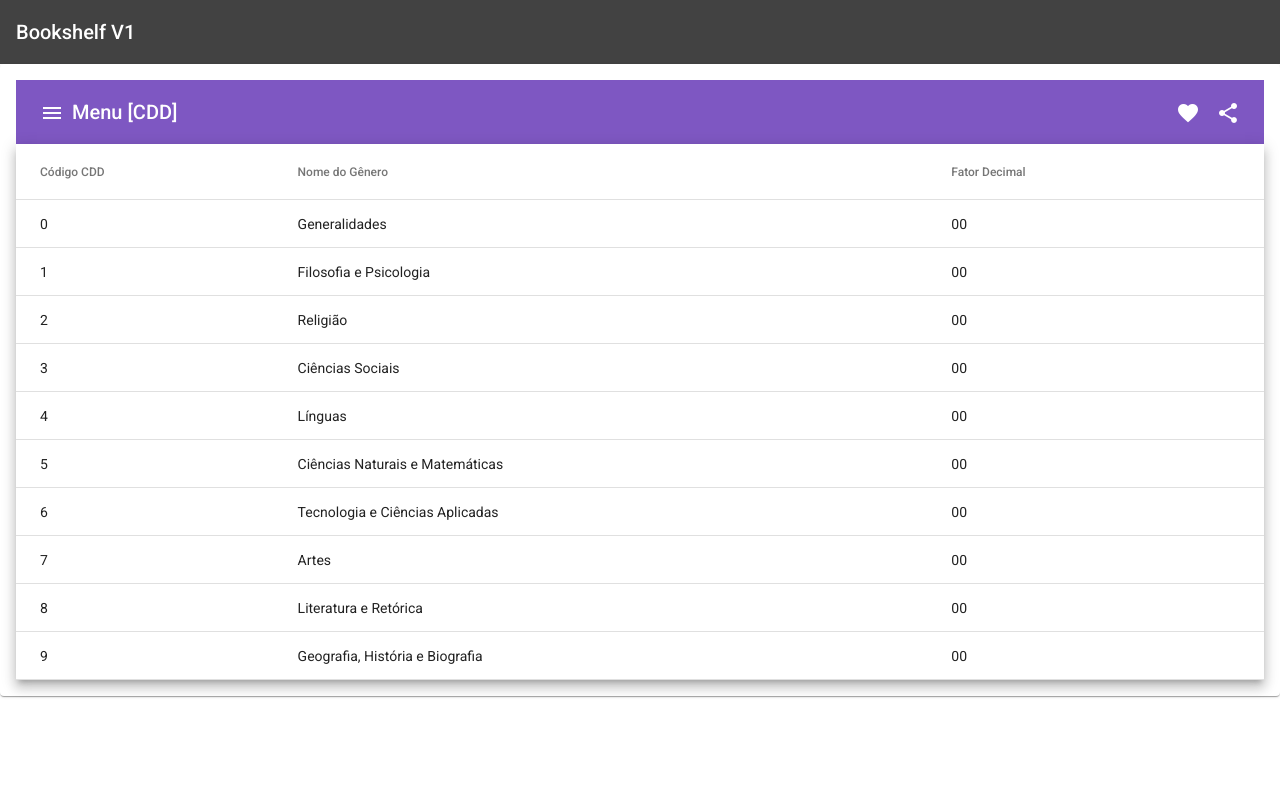
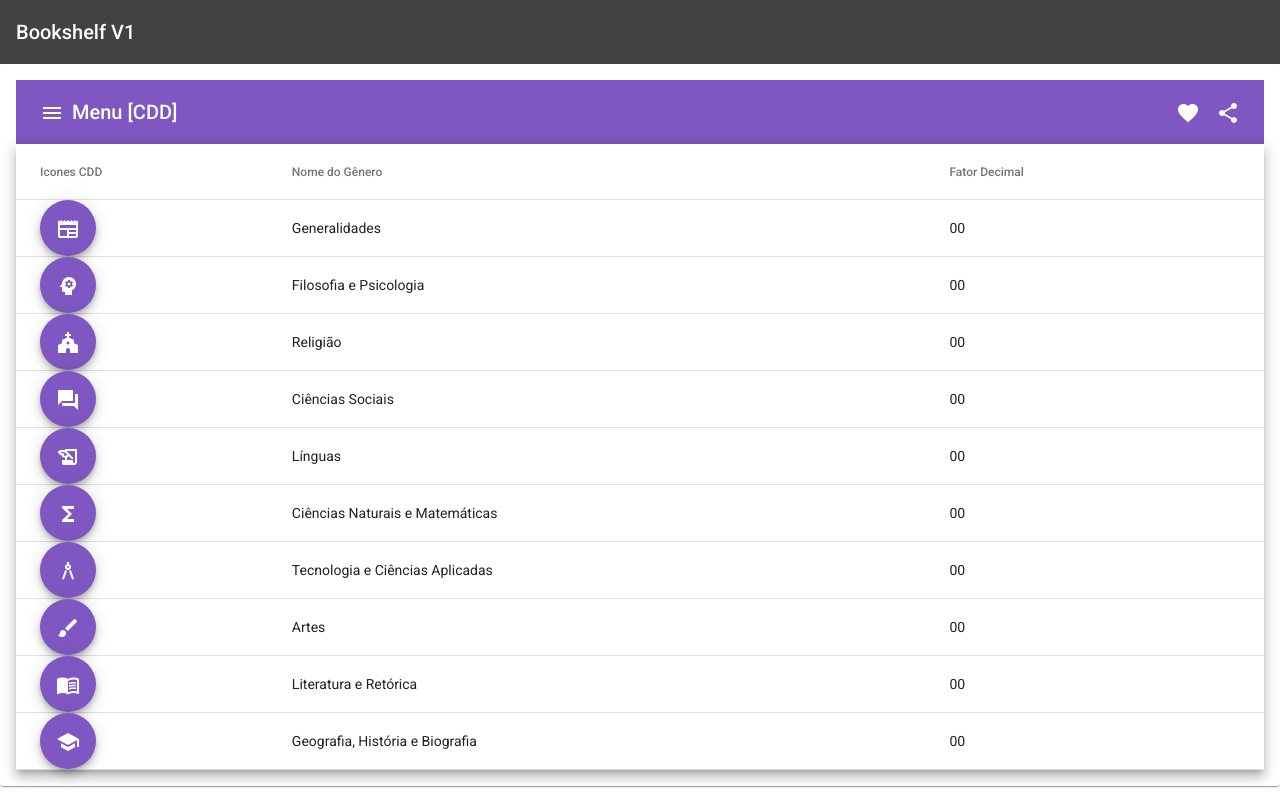
Before and after one commit to CamiMSilva/bookself_v1_camila, an Angular app: page /cdd in a window 1280 px wide. Built offline with nearby package versions, Linux system fonts and the light colour scheme.

Commit message:
Tratamento da resposta da API

```diff
--- a/src/app/app-compartilhado/app-dialogos/app-dialogos.component.html
+++ b/src/app/app-compartilhado/app-dialogos/app-dialogos.component.html
@@ -1 +1,5 @@
-<p>app-dialogos works!</p>
+<h1 mat-dialog-title>Erro ao carregar os dados</h1>
+<div mat-dialog-content>{{ conteudo }}</div>
+<div mat-dialog-actions>
+  <button mat-button mat-dialog-close>Fechar</button>
+</div>
--- a/src/app/app-compartilhado/app-dialogos/app-dialogos.component.ts
+++ b/src/app/app-compartilhado/app-dialogos/app-dialogos.component.ts
@@ -1,4 +1,5 @@
-import { Component, OnInit } from '@angular/core';
+import { Component, Inject, OnInit } from '@angular/core';
+import { MAT_DIALOG_DATA } from '@angular/material/dialog';
 
 @Component({
   selector: 'app-app-dialogos',
@@ -7,7 +8,7 @@ import { Component, OnInit } from '@angular/core';
 })
 export class AppDialogosComponent implements OnInit {
 
-  constructor() { }
+  constructor(@Inject(MAT_DIALOG_DATA) public conteudo:string) { }
 
   ngOnInit(): void {
   }
--- a/src/app/app-compartilhado/app-material/app-material.module.ts
+++ b/src/app/app-compartilhado/app-material/app-material.module.ts
@@ -1,7 +1,9 @@
 import { NgModule } from '@angular/core';
 import { MatButtonModule } from '@angular/material/button';
 import { MatCardModule } from '@angular/material/card';
+import { MatDialogModule } from '@angular/material/dialog';
 import { MatIconModule } from '@angular/material/icon';
+import { MatProgressSpinnerModule } from '@angular/material/progress-spinner';
 import { MatTableModule } from '@angular/material/table';
 import { MatToolbarModule } from '@angular/material/toolbar';
 
@@ -13,6 +15,8 @@ import { MatToolbarModule } from '@angular/material/toolbar';
     MatToolbarModule,
     MatIconModule,
     MatButtonModule,
+    MatProgressSpinnerModule,
+    MatDialogModule,
   ]
 })
 export class AppMaterialModule { }
--- a/src/app/app-compartilhado/app-pipes/pipes.pipe.ts
+++ b/src/app/app-compartilhado/app-pipes/pipes.pipe.ts
@@ -5,8 +5,20 @@ import { Pipe, PipeTransform } from '@angular/core';
 })
 export class PipesPipe implements PipeTransform {
 
-  transform(value: unknown, ...args: unknown[]): unknown {
-    return null;
+  transform(value: string): string {
+    switch(value){
+      case '0': return 'newspaper';
+      case '1': return 'psychology';
+      case '2': return 'church';
+      case '3': return 'forum';
+      case '4': return 'history_edu';
+      case '5': return 'functions';
+      case '6': return 'architecture';
+      case '7': return 'brush';
+      case '8': return 'menu_book';
+      case '9': return 'school';
+    }
+    return 'biotech';
   }
 
 }
--- a/src/app/cdd/classes/classes.component.html
+++ b/src/app/cdd/classes/classes.component.html
@@ -1,5 +1,5 @@
 <mat-card>
-
+  <div *ngIf="livrosGenero$ | async as livrosGeneros; else loading">
     <mat-toolbar color="accent">
       <button mat-icon-button class="example-icon" aria-label="Example icon-button with menu icon">
         <mat-icon>menu</mat-icon>
@@ -13,27 +13,36 @@
         <mat-icon>share</mat-icon>
       </button>
     </mat-toolbar>
-
-  <table mat-table [dataSource]="livrosGenero" class="mat-elevation-z8">
-    <!-- ID do Genero -->
+    <table mat-table [dataSource]="livrosGeneros" class="mat-elevation-z8">
+      <!-- Icone do Genero -->
       <ng-container matColumnDef="_idGenero">
-      <th mat-header-cell *matHeaderCellDef> Código CDD </th>
-      <td mat-cell *matCellDef="let generos"> {{generos._idGenero}} </td>
+        <th mat-header-cell *matHeaderCellDef>Icones CDD</th>
+        <td mat-cell *matCellDef="let generos">
+          <div class="example-button-container">
+            <button mat-fab color="accent" aria-label="Example icon button with a bookmark icon">
+              <mat-icon>{{ generos._idGenero | pipes}}</mat-icon>
+            </button>
+          </div>
+        </td>
       </ng-container>
-
       <!-- Nome do Genero -->
       <ng-container matColumnDef="nomeGenero">
         <th mat-header-cell *matHeaderCellDef> Nome do Gênero </th>
         <td mat-cell *matCellDef="let generos"> {{generos.nomeGenero}} </td>
       </ng-container>
-
       <!-- Decimal do Genero -->
       <ng-container matColumnDef="decimalGenero">
         <th mat-header-cell *matHeaderCellDef> Fator Decimal </th>
         <td mat-cell *matCellDef="let generos"> {{generos.decimalGenero}} </td>
       </ng-container>
-
       <tr mat-header-row *matHeaderRowDef="visaoColunas"></tr>
       <tr mat-row *matRowDef="let row; columns: visaoColunas;"></tr>
     </table>
+  </div>
+  <ng-template #loading>
+    <div class="loading-spinner">
+      <mat-spinner></mat-spinner>
+    </div>
+  </ng-template>
+
 </mat-card>
--- a/src/app/cdd/classes/classes.component.scss
+++ b/src/app/cdd/classes/classes.component.scss
@@ -5,3 +5,11 @@ table {
 .example-spacer {
   flex: 1 1 auto;
 }
+
+.loading-spinner{
+  background-color: rgb(221, 221, 221);
+  display: flex;
+  align-items: center;
+  justify-content: center;
+  padding: 5rem;
+}
--- a/src/app/cdd/classes/classes.component.ts
+++ b/src/app/cdd/classes/classes.component.ts
@@ -1,8 +1,10 @@
 import { Component, OnInit } from '@angular/core';
-import { Observable } from 'rxjs';
+import { catchError, Observable, of } from 'rxjs';
+import { MatDialog } from '@angular/material/dialog';
 
 import { Generos } from './../modelos/generos';
 import { GenerosService } from './../service/generos.service';
+import { AppDialogosComponent } from 'src/app/app-compartilhado/app-dialogos/app-dialogos.component';
 
 @Component({
   selector: 'app-classes',
@@ -11,11 +13,26 @@ import { GenerosService } from './../service/generos.service';
 })
 export class ClassesComponent implements OnInit {
 
-  livrosGenero: Observable <Generos[]>;
+  livrosGenero$: Observable <Generos[]>;
   visaoColunas=['_idGenero', 'nomeGenero', 'decimalGenero']
 
-  constructor(private generosService: GenerosService) {
-    this.livrosGenero = generosService.listagemGeneros()
+  constructor(
+    private generosService: GenerosService,
+    public dialogo: MatDialog
+    ) {
+    this.livrosGenero$ = generosService.listagemGeneros().pipe(
+      catchError(error => {
+        this.abrirDialogoErro('Erro ao carregar a tabela: #BS-'+ error.status)
+        return of ([])
+
+      })
+    )
+   }
+
+    abrirDialogoErro(erroMsg: string){
+      this.dialogo.open(AppDialogosComponent, {
+        data: erroMsg
+      })
    }
 
   ngOnInit(): void {
--- a/src/app/cdd/service/generos.service.ts
+++ b/src/app/cdd/service/generos.service.ts
@@ -1,6 +1,7 @@
 import { HttpClient } from '@angular/common/http';
 import { Injectable } from '@angular/core';
 import { Generos } from '../modelos/generos';
+import { delay, first, tap } from 'rxjs'
 
 @Injectable({
   providedIn: 'root'
@@ -12,5 +13,10 @@ export class GenerosService {
   constructor(private clienteDados: HttpClient) { }
     listagemGeneros() {
       return this.clienteDados.get<Generos[]>(this.urlAPI)
+      .pipe(
+        delay(500),
+        first(),
+        tap(apiGeneros => console.log(apiGeneros))
+        )
     }
 }
```
Also changed, not shown: src/app/cdd/cdd.module.ts (+5 -3 lines). Lines whose indentation alone changed are shown as unchanged.
